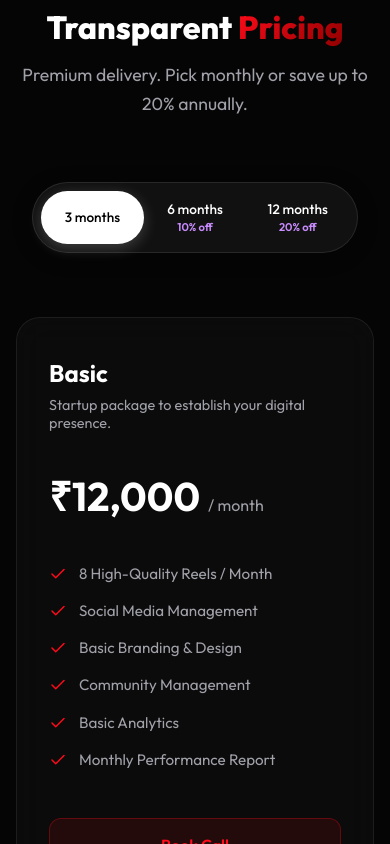
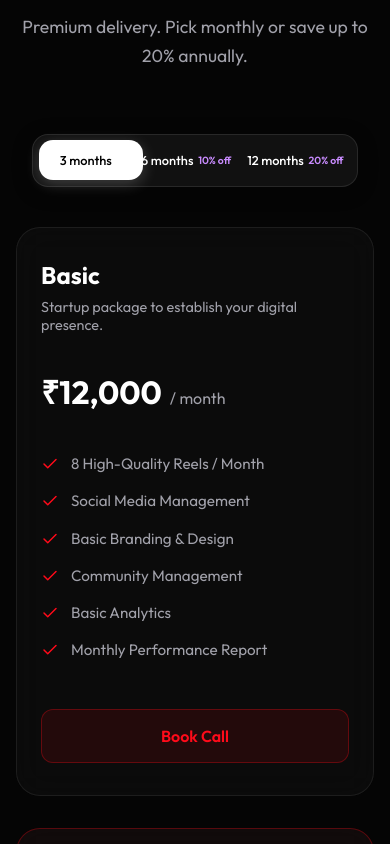
Before and after one commit to Chaitanya-Jogi21/RVMScaleCraft, a Next.js app: page / in a window 390 px wide. Shown: the part 8540-9384 px from the top of the page. Built offline with nearby package versions, Linux system fonts and the light colour scheme.

Commit message:
fix: pricing toggle overflow on mobile with responsive styles

```diff
--- a/src/components/Pricing.module.css
+++ b/src/components/Pricing.module.css
@@ -252,28 +252,64 @@
   color: #9c27b0;
 }
 
-@media (max-width: 767px) {
+/* Mobile responsive pricing toggle */
+@media (max-width: 768px) {
+  .pricingSection {
+    padding: 5rem 0;
+  }
+
+  .header {
+    margin-bottom: 2.5rem;
+  }
+
   .toggleWrapper {
-    width: 100%;
+    margin-bottom: 2.5rem;
     padding: 0 1rem;
   }
 
   .toggleContainer {
     width: 100%;
-    max-width: 480px;
+    max-width: 100%;
+    padding: 0.35rem;
+    border-radius: 16px;
   }
 
   .toggleBtn {
-    padding: 0.6rem 0.25rem;
-    font-size: 0.85rem;
-    flex-direction: column;
-    gap: 0.1rem;
-    white-space: normal;
-    text-align: center;
+    padding: 0.65rem 0.5rem;
+    font-size: 0.8rem;
+    gap: 0.3rem;
+    white-space: nowrap;
+  }
+
+  .toggleIndicator {
+    top: 0.35rem;
+    left: 0.35rem;
+    width: calc(33.333% - 0.23rem);
+    height: calc(100% - 0.7rem);
+    border-radius: 14px;
   }
 
   .discountBadge {
-    font-size: 0.7rem;
-    padding: 0;
+    font-size: 0.65rem;
+  }
+
+  .price {
+    font-size: 2rem;
+  }
+
+  .card {
+    padding: 2rem 1.5rem;
   }
 }
+
+@media (max-width: 380px) {
+  .toggleBtn {
+    padding: 0.6rem 0.35rem;
+    font-size: 0.72rem;
+    gap: 0.2rem;
+  }
+
+  .discountBadge {
+    font-size: 0.6rem;
+  }
+}
```
